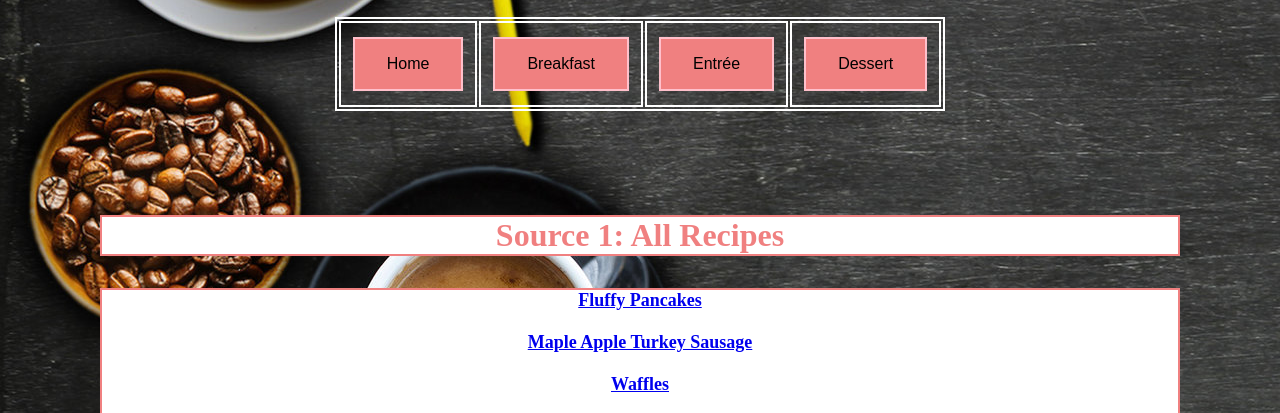
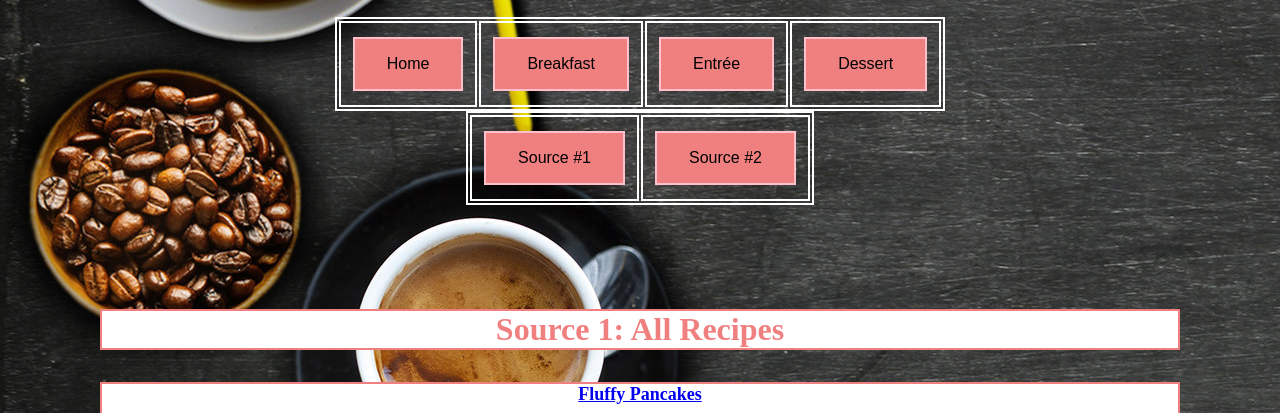
Before and after one commit to BrandonTGitHoob/brecipes, a plain HTML site: page sources.html in a window 1280 px wide. Shown: the part 369-782 px from the top of the page. Drawn offline with Linux system fonts and the light colour scheme.

Commit message:
Update sources.html

```diff
--- a/sources.html
+++ b/sources.html
@@ -25,6 +25,10 @@
     <th><a href="dessert.html"><button class="button button3">Dessert</button></a></th>
    </tr>
     </table>
+         <table align="center">
+    <tr><th><a href="#recipe1"><button class="button button1">Source #1</button></a></th>
+    <th><a href="#recipe2"><button class="button button2">Source #2</button></a></th>
+        </tr></table>
     <br>
     <br>
     <br>
```
